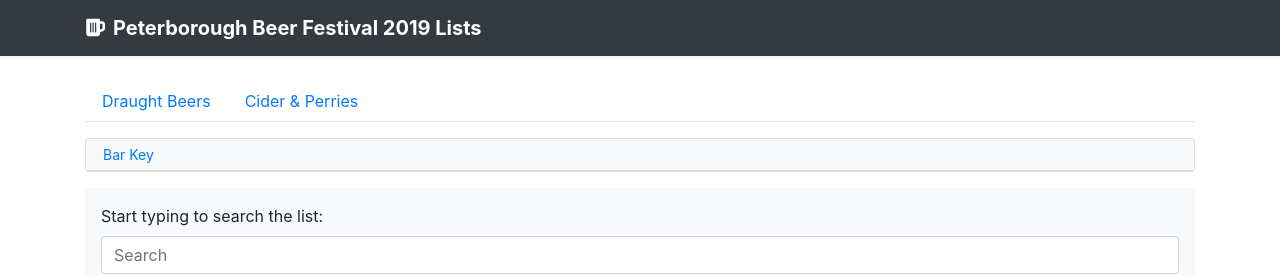
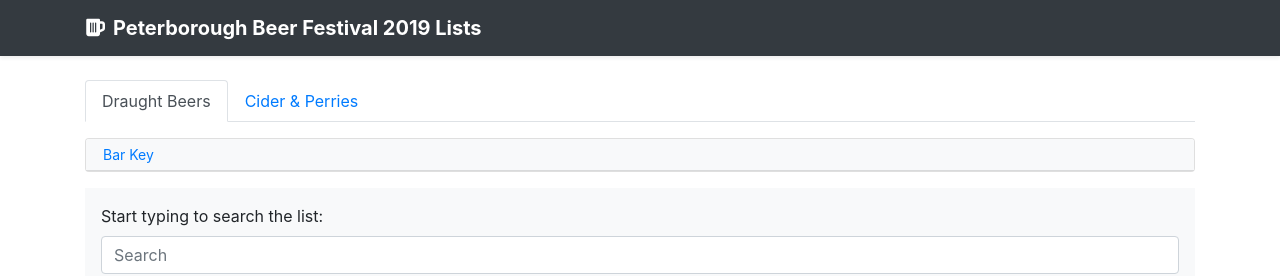
Before and after one commit to spleenqueen/pbf, a Jekyll site: the page built from index.html, in a window 1280 px wide. Shown: the top 276 px of the page. Built offline with Jekyll 4.4.1, drawn with Linux system fonts in a browser that asks for light colours; nearby versions of some CDN libraries.

Commit message:
Updated menu and icons.:

```diff
--- a/_includes/header.html
+++ b/_includes/header.html
@@ -12,17 +12,18 @@
     <!--{% assign pagePaths = "world-beer#ciders#gin#wine" | split: '#' %}-->
     <!--{% assign pageNames = "World Beers#Cider & Perry#Gin#Wine" | split: '#' %}-->
 
+    {% assign baseUrl = site.baseurl | prepend: '/' %}
     {% assign pagePaths = "ciders" | split: '#' %}
     {% assign pageNames = "Cider & Perries" | split: '#' %}
 
     <div class="container">
         <ul class="nav nav-tabs">
             <li class="nav-item">
-                <a class="nav-link {% if page.url == site.baseurl %}active{% endif %}" href="{{ site.baseurl }}">Draught Beers</a>
+                <a class="nav-link {% if page.url == baseUrl %}active{% endif %}" href="{{ baseUrl }}">Draught Beers</a>
             </li>
             {% for path in pagePaths %}
                 <li class="nav-item">
-                    {% assign fullPath = path | prepend: site.base_url | append: '.html' %}
+                    {% assign fullPath = path | prepend: baseUrl | append: '.html' %}
                     {% assign relativePath = path | append: '.html' %}
                     <a class="nav-link {% if page.url == fullPath %}active{% endif %}" href="{{ relativePath }}">{{ pageNames[forloop.index0] }}</a>
                 </li>
```
Also changed, not shown: images/icons/icon-128x128.png, images/icons/icon-144x144.png, images/icons/icon-152x152.png, images/icons/icon-192x192.png, images/icons/icon-384x384.png, images/icons/icon-512x512.png, images/icons/icon-72x72.png, images/icons/icon-96x96.png.
